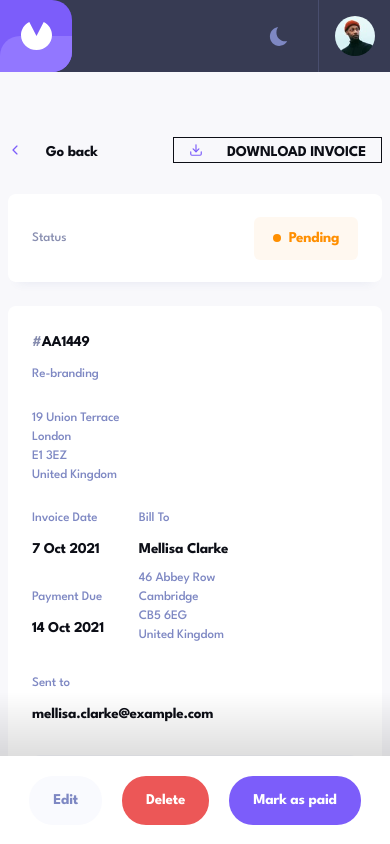
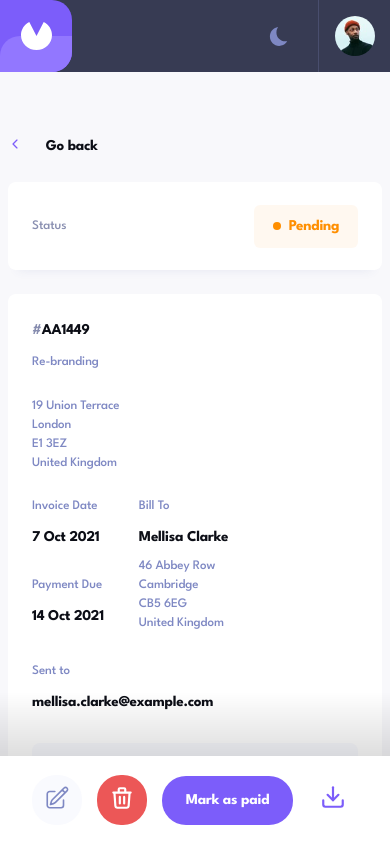
Before and after one commit to ChrisOxygen/invoice-app-v1, a React (Vite) app: page /invoice/AA1449 in a window 390 px wide. Built offline with nearby package versions, Linux system fonts and the light colour scheme.

Commit message:
fixed buttons paddings, added icon for UX

```diff
--- a/src/components/DeleteBtn.tsx
+++ b/src/components/DeleteBtn.tsx
@@ -1,5 +1,6 @@
 import { openDeletePopUp } from "@/features/invoicesSlice";
 import { useInvoicesDispatch } from "@/hooks";
+import { HiOutlineTrash } from "react-icons/hi";
 
 function DeleteBtn() {
   const dispatch = useInvoicesDispatch();
@@ -9,7 +10,10 @@ function DeleteBtn() {
       className="action-box-btn action-box-btn__delete-btn"
       onClick={() => dispatch(openDeletePopUp())}
     >
-      Delete
+      <span className="icon">
+        <HiOutlineTrash />
+      </span>
+      <span className="text">Delete</span>
     </button>
   );
 }
--- a/src/sass/layouts/_single-invoice-container.scss
+++ b/src/sass/layouts/_single-invoice-container.scss
@@ -54,8 +54,9 @@
     justify-content: center;
     align-items: center;
     gap: 23.658px;
-    border: 1px solid var(--main-text-color);
-    padding: 5px 15px;
+    padding: 10px 10px;
+    width: 50px;
+    height: 50px;
 
     margin-bottom: 7px;
 
@@ -63,7 +64,7 @@
         display: grid;
         place-items: center;
         color: var(--01, #7C5DFA);
-        font-size: 14px;
+        font-size: 26px;
 
     }
 
@@ -160,6 +161,29 @@
         &:hover {
             background: var(--edit-btn-bg-hover-color);
         }
+
+        @media only screen and (max-width: 670px) {
+            padding: 10px 10px;
+            width: 50px;
+            height: 50px;
+        }
+
+        & .icon {
+            display: none;
+
+            @media only screen and (max-width: 670px) {
+                display: inline-block;
+                font-size: 26px;
+            }
+        }
+
+        & .text {
+
+
+            @media only screen and (max-width: 670px) {
+                display: none;
+            }
+        }
     }
 
     &__delete-btn {
@@ -168,6 +192,29 @@
 
         &:hover {
             background: var(--10, #FF9797);
+        }
+
+        @media only screen and (max-width: 670px) {
+            padding: 10px 10px;
+            width: 50px;
+            height: 50px;
+        }
+
+        & .icon {
+            display: none;
+
+            @media only screen and (max-width: 670px) {
+                display: inline-block;
+                font-size: 26px;
+            }
+        }
+
+        & .text {
+
+
+            @media only screen and (max-width: 670px) {
+                display: none;
+            }
         }
     }
 
@@ -694,7 +741,7 @@
         }
 
         @media only screen and (max-width: 570px) {
-            padding: 0 24px;
+            padding: 0 20px;
         }
 
         .action-box {
@@ -713,7 +760,8 @@
 
                 @media only screen and (max-width: 570px) {
 
-                    gap: 20px;
+                    gap: 15px;
+                    // padding: 20px;
                 }
             }
         }
--- a/src/screens/SingleInvoice.tsx
+++ b/src/screens/SingleInvoice.tsx
@@ -38,8 +38,13 @@ function SingleInvoice() {
     if (!invoicePdfRef.current) return;
     const inputData = invoicePdfRef.current;
 
+    console.log(inputData);
+
     try {
-      const canvas = await html2canvas(inputData);
+      const canvas = await html2canvas(inputData, {
+        windowWidth: 674,
+        windowHeight: inputData.scrollHeight,
+      });
       const imgData = canvas.toDataURL("image/png");
 
       const pdf = new jsPDF({
@@ -67,15 +72,6 @@ function SingleInvoice() {
           </span>
           <div className="back-btn__text">Go back</div>
         </button>
-        <button
-          className="invoice-download-btn"
-          onClick={() => handleGeneratePDF()}
-        >
-          <span className="invoice-download-btn__icon">
-            <LuDownload />
-          </span>
-          <span className="invoice-download-btn__text">Download Invoice</span>
-        </button>
       </div>
 
       <div className="header-section">
@@ -99,6 +95,14 @@ function SingleInvoice() {
               Mark as paid
             </button>
           )}
+          <button
+            className="invoice-download-btn"
+            onClick={() => handleGeneratePDF()}
+          >
+            <span className="invoice-download-btn__icon">
+              <LuDownload />
+            </span>
+          </button>
         </div>
       </div>
       <div className="bottom-fixed-tab ">
@@ -115,6 +119,14 @@ function SingleInvoice() {
                 Mark as paid
               </button>
             )}
+            <button
+              className="invoice-download-btn"
+              onClick={() => handleGeneratePDF()}
+            >
+              <span className="invoice-download-btn__icon">
+                <LuDownload />
+              </span>
+            </button>
           </div>
         </div>
       </div>
--- a/src/ui/EditInvoiceBtn.tsx
+++ b/src/ui/EditInvoiceBtn.tsx
@@ -1,3 +1,4 @@
+import { HiOutlinePencilSquare } from "react-icons/hi2";
 import { openFormPopUp } from "../features/invoicesSlice";
 import { useInvoicesDispatch } from "../hooks";
 
@@ -12,7 +13,10 @@ function EditInvoiceBtn() {
       className="action-box-btn action-box-btn__edit-btn"
       onClick={handleEditInvoice}
     >
-      Edit
+      <span className="icon">
+        <HiOutlinePencilSquare />
+      </span>
+      <span className="text">Edit</span>
     </button>
   );
 }
```
